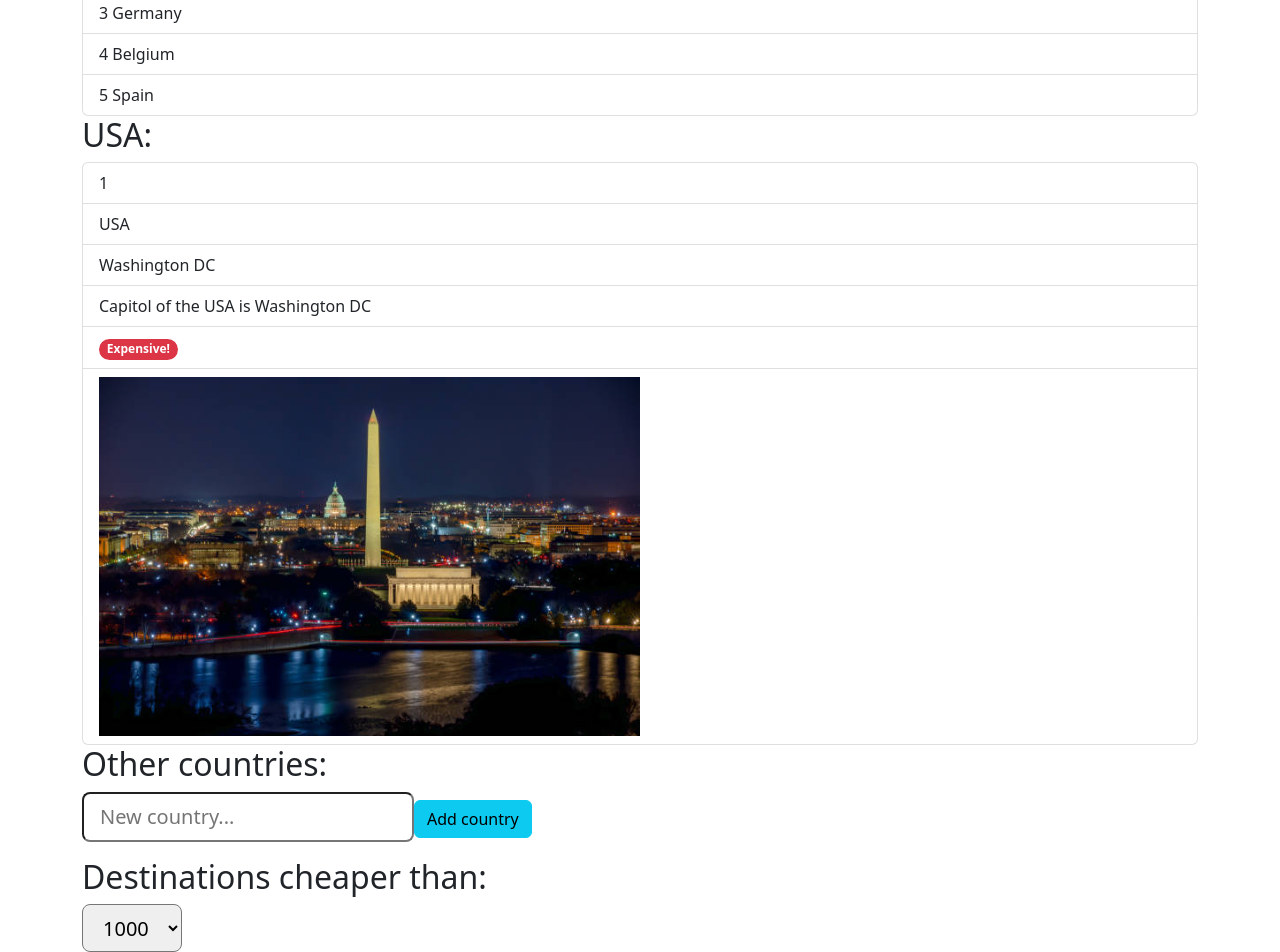
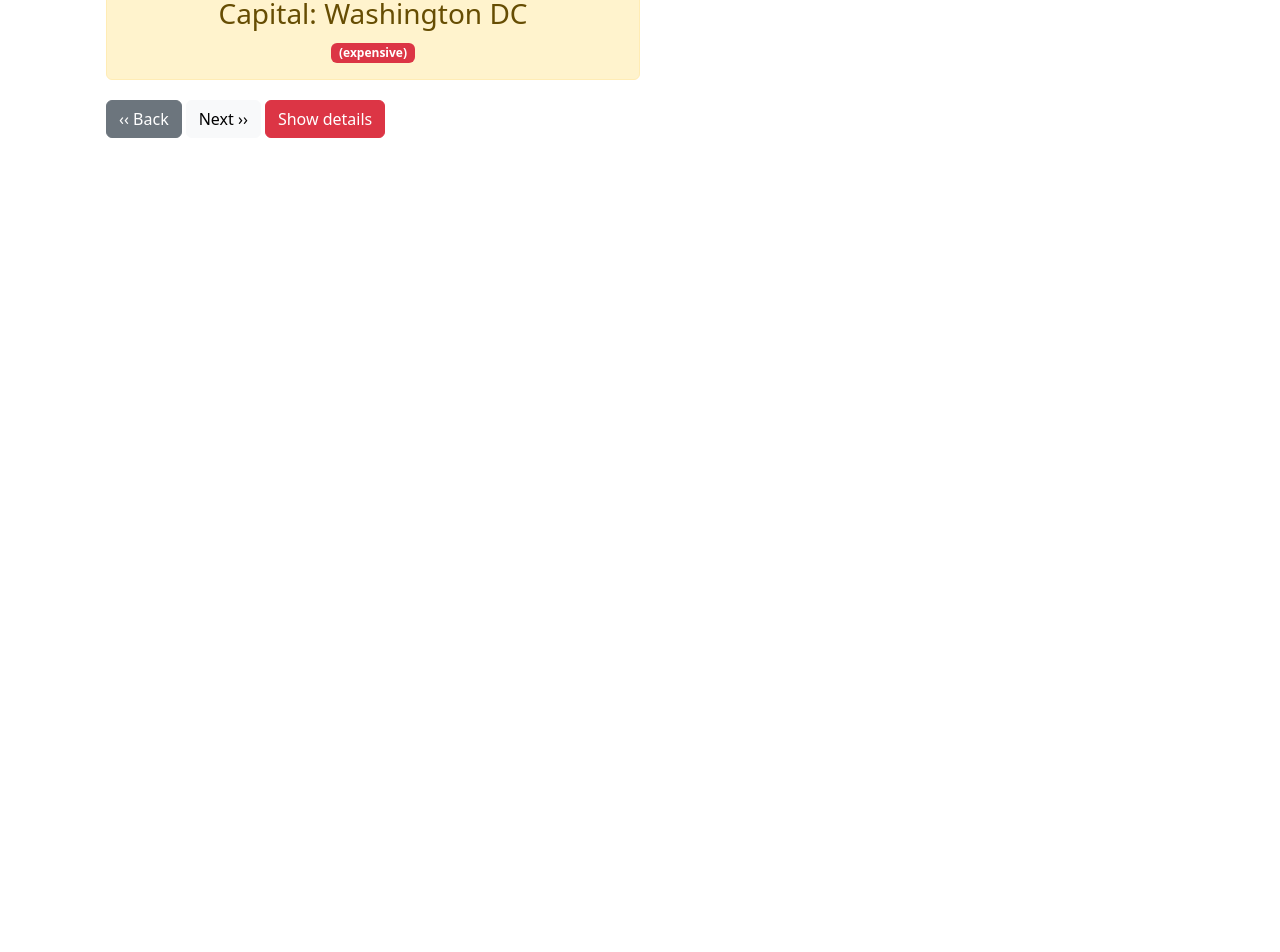
Before and after one commit to Sven-27/vacation-picker, a Vue app: page / in a window 1280 px wide. Shown: the part 146-1098 px from the top of the page. After the commit the page ends 800 px from the top, so only its background shows below. Built offline with nearby package versions, Linux system fonts and the light colour scheme.

Commit message:
added buttons to choose country

```diff
--- a/src/components/VacationPicker.vue
+++ b/src/components/VacationPicker.vue
@@ -1,70 +1,42 @@
 <template>
-  <div class="container">
-    <h1>Choose your vacation destination</h1>
-    <ul class="list-group">
-      <li
-        class="list-group-item"
-        v-for="(country, index) in countryData.countries"
-        v-bind:key="country.id"
-        @click="selectCountry(index)"
-      >
-        {{country.id}}
-        {{ country.name }}
-      </li>
-    </ul>
-    <h2>{{selectedCountry.name}}:</h2>
+  <div class="container d-flex flex-column">
+    <h1 class="ps-4">Vacation Picker</h1>
+    <div class="d-flex justify-content-between m-4">
+  <div class="w-50 me-2">
+  <div class="alert alert-warning text-center">
+    <h2>{{selectedCountry.name}}</h2>
+    <h3>Capital: {{selectedCountry.capital}}</h3>
+      <span v-if="isOnsale" class="badge bg-warning">Sale!</span>
+      <span v-if="isExpensive" class="badge bg-danger">(expensive)</span>
+  </div>
+    <button @click="prevCountry()" type="button" class="btn btn-secondary mt-1 me-1">&#8249;&#8249; Back</button>
+    <button @click="nextCountry()" type="button" class="btn btn-light mt-1 me-1">Next &#8250;&#8250;</button>
+    <button @click="showDetails = !showDetails" type="button" class="btn btn-danger mt-1 me-1">
+      <span v-if="showDetails">Hide details</span>
+      <span v-if="!showDetails">Show details</span>
+    </button>
+  </div>
+  <div class="w-50 ms-2" v-if="showDetails">
+    <h2>{{selectedCountry.name}}</h2>
     <ul class="list-group">
       <li class="list-group-item">{{ selectedCountry.id }}</li>
       <li class="list-group-item">{{ selectedCountry.name }}</li>
       <li class="list-group-item">{{ selectedCountry.capital }}</li>
-      <li class="list-group-item">{{ selectedCountry.details }}</li>
-      <li class="list-group-item" v-show="isExpensive">
-        <span class="badge rounded-pill text-bg-danger">Expensive!</span>
-      </li>
       <li class="list-group-item">
         <img :src="getImgUrl(selectedCountry.img)"
          :alt="selectedCountry.img"
          class="img-fluid w-50" />
       </li>
-    </ul>
-    <h2>Other countries:</h2>
-    <input
-      v-model="newCountry"
-      @keyup.enter="addCountry()"
-      class="form-control-lg"
-      placeholder="New country... "
-    >
-    <button
-      @click="addCountry()"
-      class="btn btn-info"
-    >
-      Add country
-    </button>
-    <ul class="list-group">
-      <li
-        class="list-group-item"
-        v-for="(country, index) in newCountries"
-        :key="index"
-      >
-        {{country}}
+      <li class="list-group-item">{{ selectedCountry.details }}</li>
+      <li class="list-group-item" v-show="isExpensive">
+        <span class="badge rounded-pill text-bg-danger">Expensive!</span>
+      </li>
+      <li class="list-group-item" v-show="isOnsale">
+        <span class="badge rounded-pill text-bg-danger">Onsale!</span>
       </li>
     </ul>
-    <p>{{ newCountry }}</p>
-    <h2>Destinations cheaper than:</h2>
-    <select class="form-control-lg" v-model="selectedCost" @change="filterCountries()">
-      <option v-for="cost in costs" :key="cost" :value="cost">
-        {{ cost }}
-      </option>
-    </select>
-    <ul class="list-group">
-      <li
-        class="list-group-item"
-        v-for="(country, index) in filteredCountries"
-        :key="index"
-      >
-        {{country.name}} (EUR: {{country.cost}})
-      </li>
-    </ul>
+    </div>
+    </div>
   </div>
 </template>
 
@@ -78,24 +50,26 @@ export default {
     return {
       countryData,
       selectedCountryIndex: 0,
-      newCountry: '',
-      newCountries: [],
-      selectedCost: 1000,
-      costs: [1000, 2000, 3000, 4000, 5000],
-      filteredCountries: [],
+      showDetails: false
     }
   },
   methods: {
     selectCountry(index){
       this.selectedCountryIndex = index;
     },
-    addCountry() {
-      this.newCountries.push(this.newCountry);
-      this.newCountry = '';
+    prevCountry() {
+      this.selectedCountryIndex--;
+      if (this.selectedCountryIndex < 0) {
+        this.selectedCountryIndex = this.countryData.countries.length - 1;
+      }
     },
-    filterCountries() {
-      this.filteredCountries = this.countryData.countries.filter(country => country.cost < this.selectedCost);
+    nextCountry() {
+      this.selectedCountryIndex++;
+      if (this.selectedCountryIndex > this.countryData.countries.length - 1) {
+        this.selectedCountryIndex = 0;
+      }
     }
+
   },
    computed: {
     selectedCountry() {
@@ -105,7 +79,10 @@ export default {
       }
     },
     isExpensive() {
-      return this.countryData.countries[this.selectedCountryIndex].cost > 1000;
+      return this.countryData.countries[this.selectedCountryIndex].cost > 3000;
+    },
+    isOnsale() {
+      return this.countryData.countries[this.selectedCountryIndex].cost < 1000;
     }
    }
 }
--- a/src/data/countryData.js
+++ b/src/data/countryData.js
@@ -4,7 +4,7 @@ const countryData = {
       id: 1,
       name: "USA",
       capital: 'Washington DC',
-      cost: 1250,
+      cost: 3250,
       details: 'Capitol of the USA is Washington DC',
       img: 'washington.jpg',
     },
@@ -20,7 +20,7 @@ const countryData = {
       id: 3,
       name: "Germany",
       capital: 'Berlin',
-      cost: 1190,
+      cost: 4190,
       details: 'Capitol of the Germany is Berlin',
       img: 'berlijn.webp',
     },
```
Also changed, not shown: code.txt (added).
